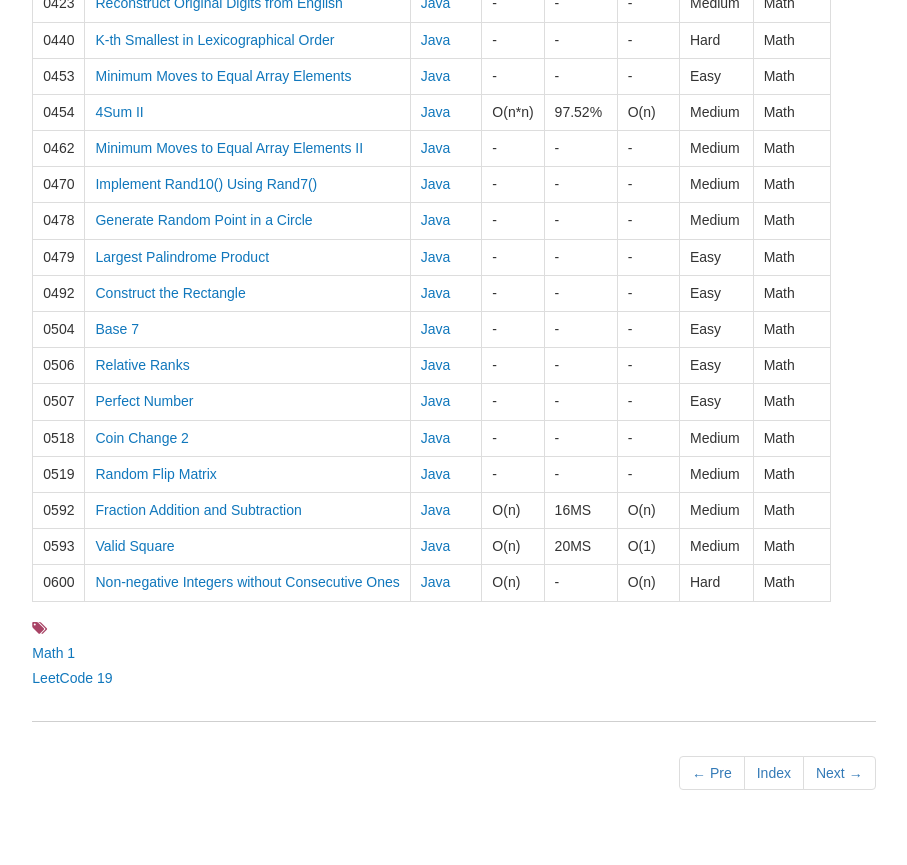
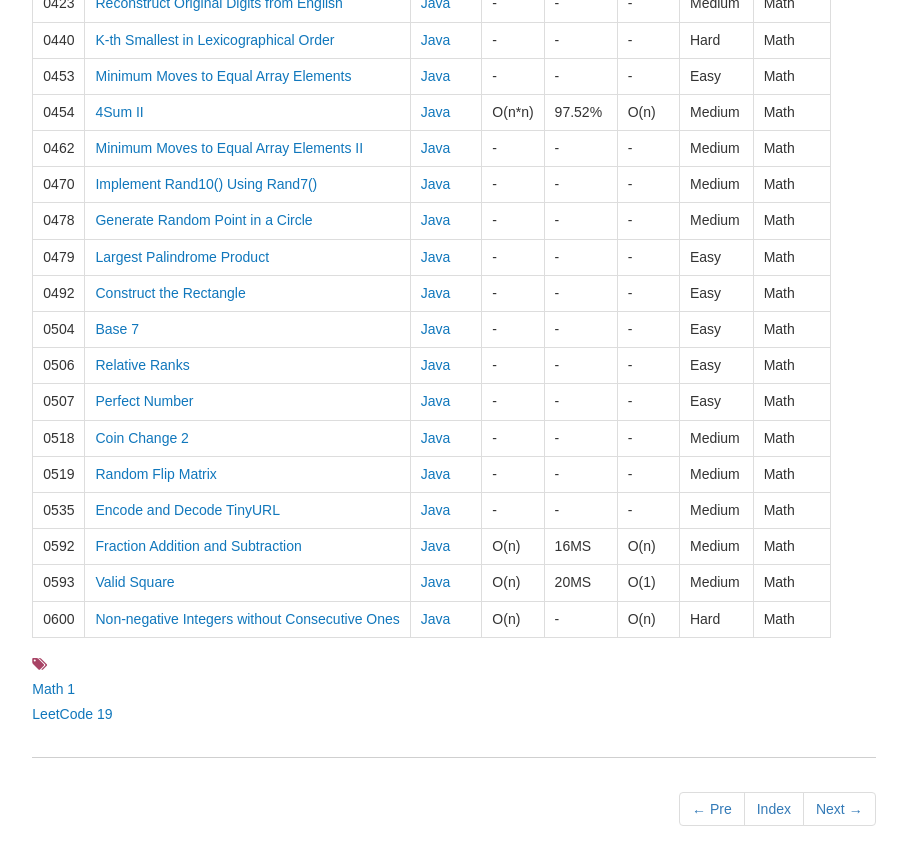
Before and after one commit to dunso/algorithm, a Jekyll site: the page built from docs/_posts/2017-12-03-Math.md, in a window 1280 px wide and 900 px high, scrolled down 1471 px. Shown: the top 865 px of the window, without its empty margins (186-1093 px from the left). Built offline with Jekyll 4.4.1, drawn with Linux system fonts in a browser that asks for light colours; nearby versions of some CDN libraries.

Commit message:
Add index of LeetCode0535.java to docs

```diff
--- a/docs/_posts/2017-12-03-Math.md
+++ b/docs/_posts/2017-12-03-Math.md
@@ -61,6 +61,7 @@ icon: file-alt
 |0507|[Perfect Number](https://leetcode.com/problems/perfect-number/) | [Java](https://e.srl/leetcode-507/)|-|-|-|Easy|Math|
 |0518|[Coin Change 2](https://leetcode.com/problems/coin-change-2/) | [Java](https://e.srl/leetcode-518/)|-|-|-|Medium|Math|
 |0519|[Random Flip Matrix](https://leetcode.com/problems/random-flip-matrix/) | [Java](https://e.srl/leetcode-519/)|-|-|-|Medium|Math|
+|0535|[Encode and Decode TinyURL](https://leetcode.com/problems/encode-and-decode-tinyurl/) | [Java](https://e.srl/leetcode-535/)|-|-|-|Medium|Math|
 |0592|[Fraction Addition and Subtraction](https://leetcode.com/problems/fraction-addition-and-subtraction/)| [Java](https://e.srl/leetcode-592/)  | O(n) |16MS| O(n)  |  Medium |Math|
 |0593|[Valid Square](https://leetcode.com/problems/valid-square)| [Java](https://e.srl/leetcode-593/)  | O(n) |20MS| O(1)  |  Medium |Math|
 |0600|[Non-negative Integers without Consecutive Ones](https://leetcode.com/problems/non-negative-integers-without-consecutive-ones/) | [Java](https://e.srl/leetcode-600/)  | O(n) |-| O(n)  |  Hard |Math|
```
